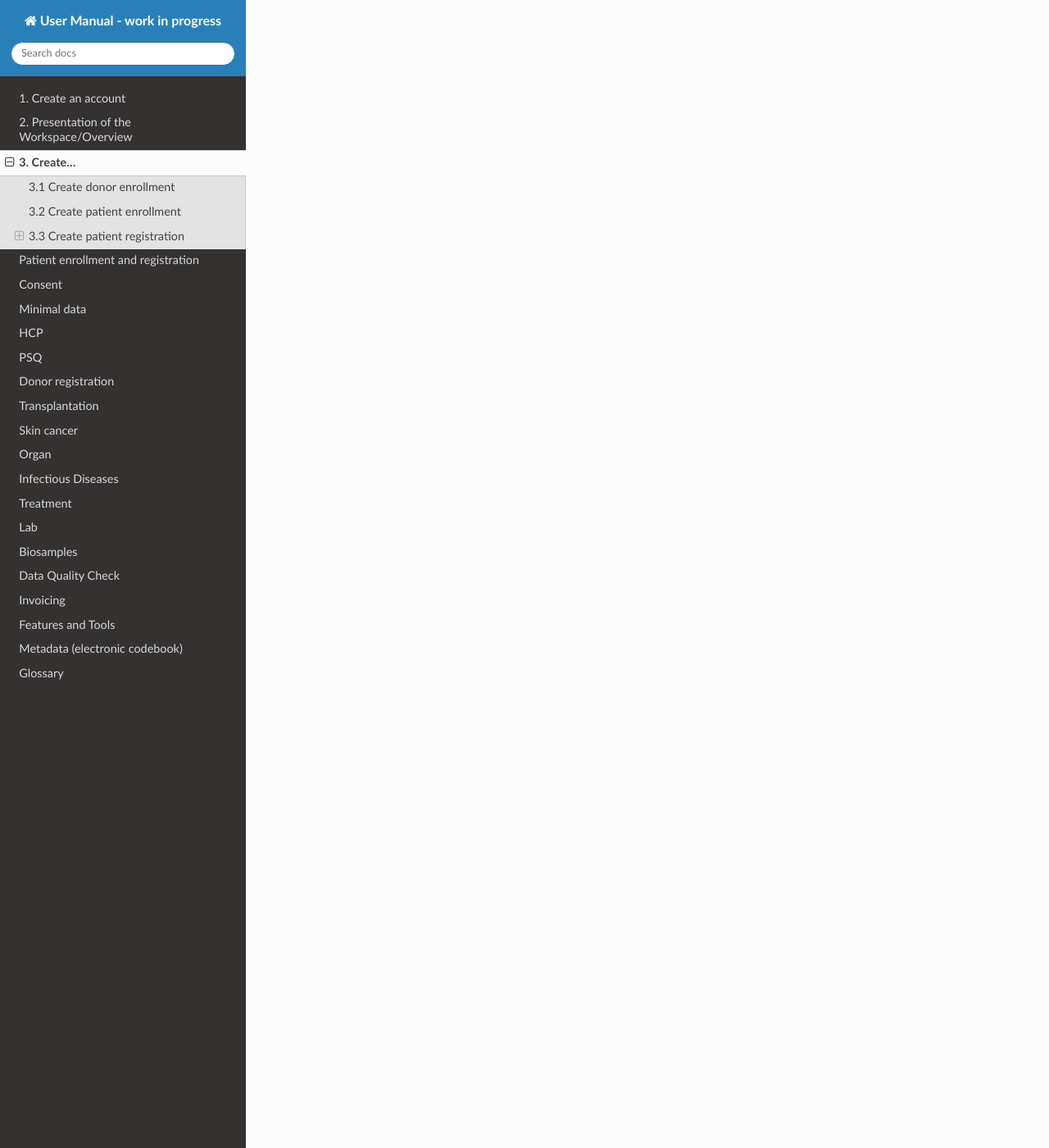
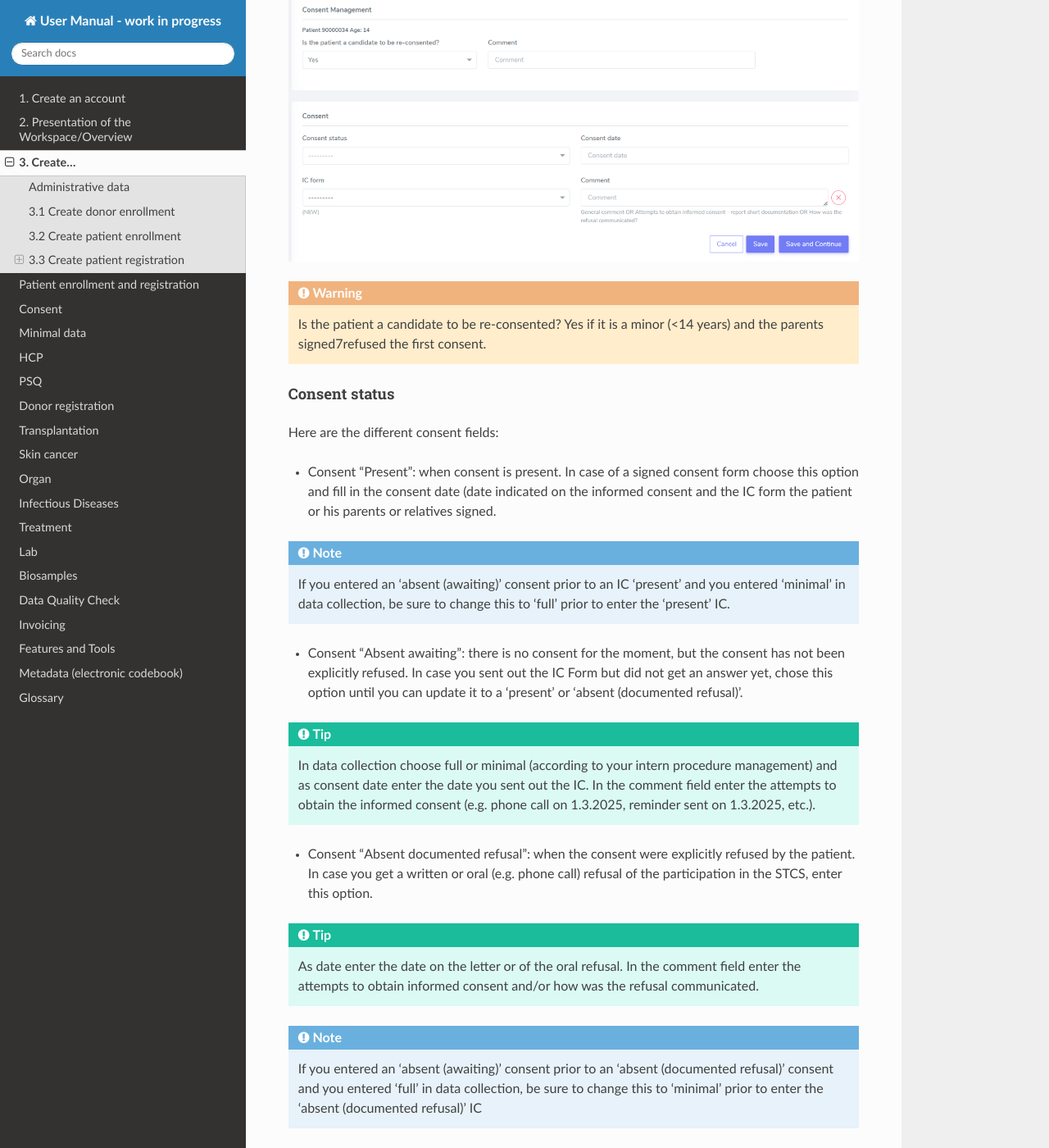
Before and after one commit to swiss-transplant-cohort-study/3LC-user-manual, a Sphinx documentation site: the page built from docs/source/createPatDon.rst, in a window 1280 px wide and 1400 px high, scrolled down 2326 px. Shown: the whole window at 82% size. Built offline with Sphinx 7.4.7 and the Read the Docs theme 3.1.0, drawn with Linux system fonts in a browser that asks for light colours; some of the changed text lies outside the part shown.

Commit message:
Update createPatDon.rst

```diff
--- a/docs/source/createPatDon.rst
+++ b/docs/source/createPatDon.rst
@@ -1,5 +1,39 @@
 3. Create...
 ##############
+
+There are two ways to register a patient. First navigate to *Create and Search* and select either:
+
+* **Patient Enrollment**: register a patient who has enrolled in the STCS study already (i.e. the patient has already received a transplation) - red circle -, or
+* **Patient Registration**: register a patient who has not yet received a transplant - green circle.
+
+.. image:: PatPaths.png
+   :width: 600
+
+.. note:: The Ethics Committee has approved the registration of waitlisted (not yet transplanted) patients in the database. The recorded information includes current consent status. However, no collection of clinical/research data is allowed before transplantation. Proper enrollment in the Cohort only starts at the time of transplantation.
+
+.. tip:: Check :ref:`consent` for more details.
+
+.. warning:: The patient should be entered in the database within 7 days after transplantation (5 working days). The minimal entry should containt: name, first name, date of birth and consent status with date.
+
+The following fields are common between **Patient Enrollment** and **Patient Registration**:
+
+Administrative data
+***********************
+
+The first step is to add the administrative data for the patient, such as:
+
+* Initials: use the intial of each name in uppercase, with "-" as separator between the First name initial/s and Last name initial/s. Examples: Georgios Kyriakos Panayiotou -> GK-P, Rosa Dolores Alverío Marcano -> RD-AM. When family names include particles are treated as a further Family name: e.g.Charles De Gaulle -> C-DG, Miguel De Oliveira -> M-DO.
+* Gender at birth
+* Date of birth
+* Blood group
+
+.. image:: AdminData.png
+
+Once this is filled in, please proceed by clicking "Save and add Cons". A STSC Patient ID will be automatically generated once the Adminstrative data is saved.
+
+.. tip:: The date of birth can also be manually typed.
+
+.. tip:: When selecting the date of birth, if you click on the "Month", a month view appears. If you further click on the year, a year view appears. This will help you navigating through time and selecting the right date of birth more easily.
 
 3.1 Create donor enrollment
 ************************
@@ -17,6 +51,34 @@
 3.3.1. Create consent
 ==========================
 
+Consent management
+---------------------
+
+Here, you can see the STCS ID for the just created patient. Equally, the age of the patient is displayed - this is important, as the patient might need to re-consent. The patient might need to re-consent due to a variety of situations, such as: patient is under 18 at the time of the transplantation, patient was not able to give consent at the time of transplantion, etc. For example, in the case of the patient 90000034, age 14, the default re-consent is set to "Yes" (and it can not be edited), as shown below. If the patient was an adult, the default re-consent would be set to "No".
+
+.. image:: ConsentFields.png
+
+.. warning:: Is the patient a candidate to be re-consented? Yes if it is a minor (<14 years) and the parents signed7refused the first consent.
+
+Consent status
+----------------
+Here are the different consent fields:
+
+* Consent "Present": when consent is present. In case of a signed consent form choose this option and fill in the consent date (date indicated on the informed consent and the IC form the patient or his parents or relatives signed.
+
+.. note:: If you entered an ‘absent (awaiting)’ consent prior to an IC ‘present’ and you entered ‘minimal’ in data collection, be sure to change this to ‘full’ prior to enter the ‘present’ IC.
+
+
+* Consent "Absent awaiting": there is no consent for the moment, but the consent has not been explicitly refused. In case you sent out the IC Form but did not get an answer yet, chose this option until you can update it to a ‘present’ or ‘absent (documented refusal)’.
+
+.. tip:: In data collection choose full or minimal (according to your intern procedure management) and as consent date enter the date you sent out the IC. In the comment field enter the attempts to obtain the informed consent (e.g. phone call on 1.3.2025, reminder sent on 1.3.2025, etc.).
+
+* Consent "Absent documented refusal": when the consent were explicitly refused by the patient. In case you get a written or oral (e.g. phone call) refusal of the participation in the STCS, enter this option.
+
+.. tip:: As date enter the date on the letter or of the oral refusal. In the comment field enter the attempts to obtain informed consent and/or how was the refusal communicated.
+
+.. note:: If you entered an ‘absent (awaiting)’ consent prior to an ‘absent (documented refusal)’ consent and you entered ‘full’ in data collection, be sure to change this to ‘minimal’ prior to enter the ‘absent (documented refusal)’ IC
+
 Please check :doc:`consent` for more information about the different types of consents and other information.
 
 3.3.2. Create SOAS Listing
```
